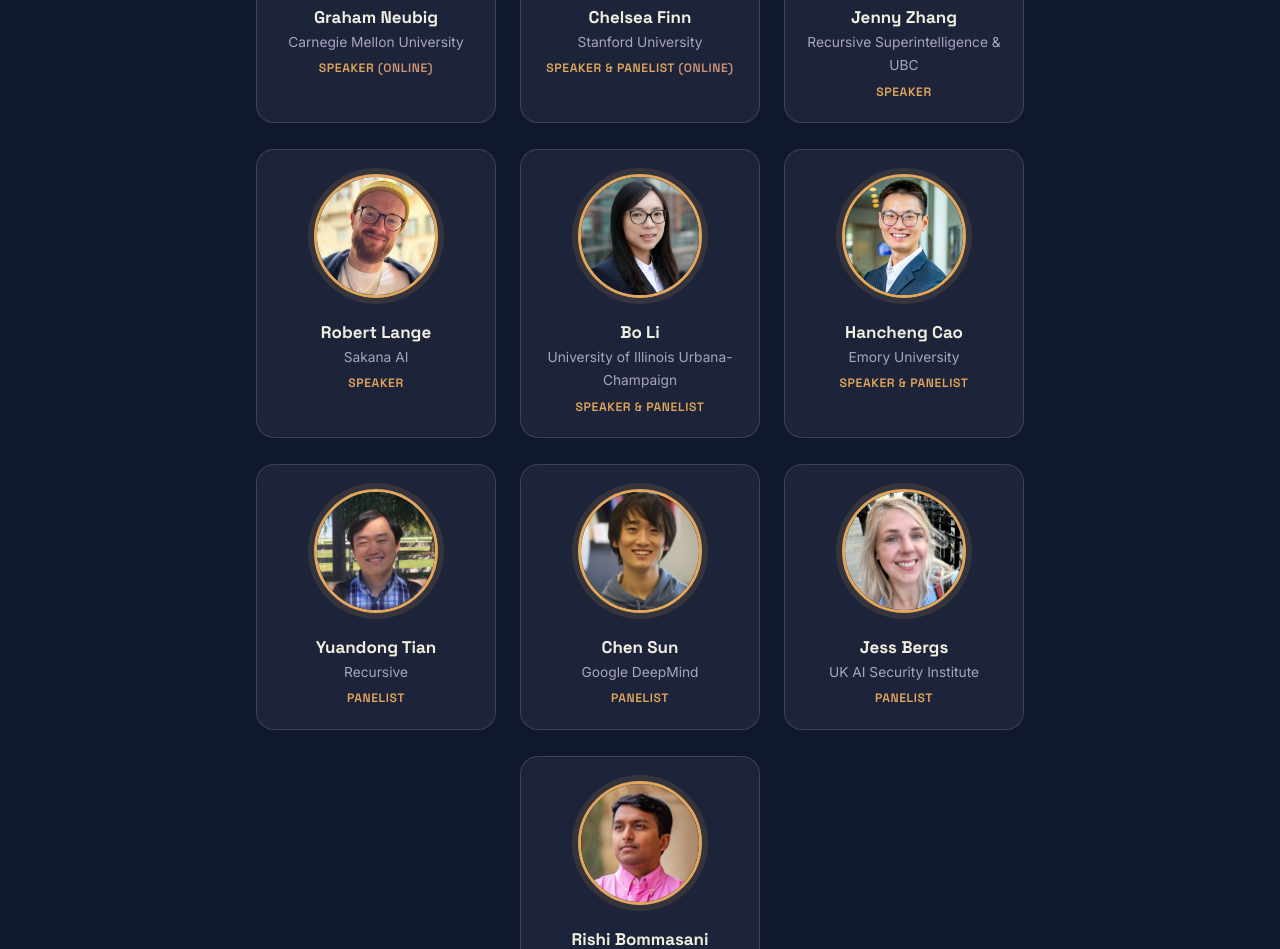
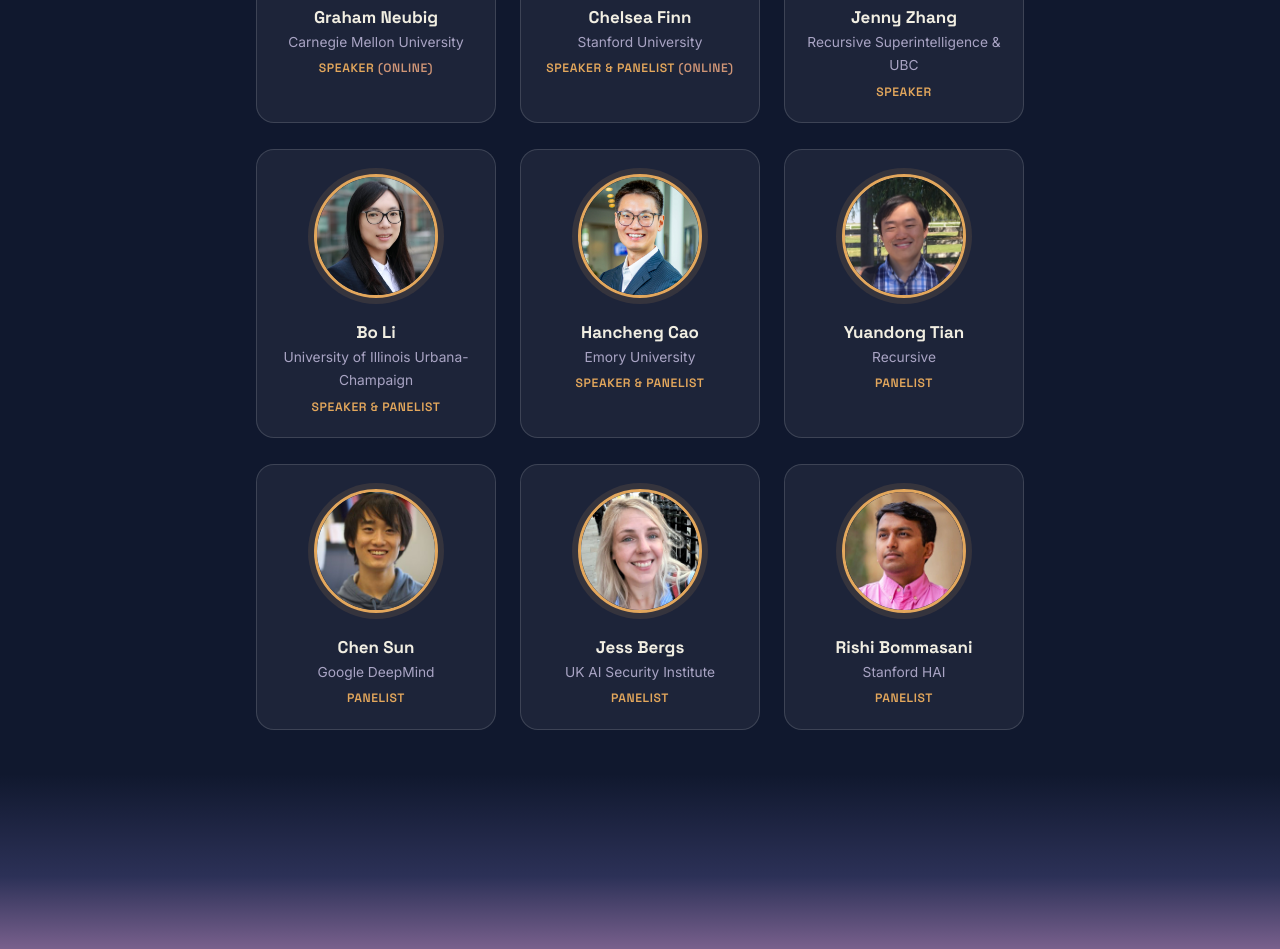
Before and after one commit to meta-agents-workshop/meta-agents-workshop.github.io, a plain HTML site: page index.html in a window 1280 px wide. Shown: the part 2045-2994 px from the top of the page. Drawn offline with Linux system fonts and the light colour scheme.

Commit message:
Remove Robert Lange from the speakers list
Co-Authored-By: Claude Fable 5 <noreply@anthropic.com>
Claude-Session: https://claude.ai/code/session_01XZiAi6QxFJsMB8CFZCAaB3

```diff
--- a/index.html
+++ b/index.html
@@ -289,7 +289,6 @@
           <div class="person"><img class="avatar" src="assets/img/speakers/graham_neubig.jpg" alt="Graham Neubig" /><div class="p-name"><a href="https://www.phontron.com/" target="_blank" rel="noopener">Graham Neubig</a></div><div class="p-affil">Carnegie Mellon University</div><div class="p-role">Speaker <span class="p-tent">(Online)</span></div></div>
           <div class="person"><img class="avatar" src="assets/img/speakers/finn.jpg" alt="Chelsea Finn" /><div class="p-name"><a href="https://ai.stanford.edu/~cbfinn/" target="_blank" rel="noopener">Chelsea Finn</a></div><div class="p-affil">Stanford University</div><div class="p-role">Speaker &amp; Panelist <span class="p-tent">(Online)</span></div></div>
           <div class="person"><img class="avatar" src="assets/img/speakers/jenny_zhang.jpg" alt="Jenny Zhang" /><div class="p-name"><a href="https://www.jennyzhangzt.com/" target="_blank" rel="noopener">Jenny Zhang</a></div><div class="p-affil">Recursive Superintelligence &amp; UBC</div><div class="p-role">Speaker</div></div>
-          <div class="person"><img class="avatar" src="assets/img/speakers/robert_lange.jpg" alt="Robert Lange" /><div class="p-name"><a href="https://roberttlange.com/" target="_blank" rel="noopener">Robert Lange</a></div><div class="p-affil">Sakana AI</div><div class="p-role">Speaker</div></div>
           <div class="person"><img class="avatar" src="assets/img/speakers/bo_li.jpg" alt="Bo Li" /><div class="p-name"><a href="https://aisecure.github.io/" target="_blank" rel="noopener">Bo Li</a></div><div class="p-affil">University of Illinois Urbana-Champaign</div><div class="p-role">Speaker &amp; Panelist</div></div>
           <div class="person"><img class="avatar" src="assets/img/speakers/hancheng_cao.jpg" alt="Hancheng Cao" /><div class="p-name"><a href="https://hanchengcao.me/" target="_blank" rel="noopener">Hancheng Cao</a></div><div class="p-affil">Emory University</div><div class="p-role">Speaker &amp; Panelist</div></div>
           <div class="person"><img class="avatar" src="assets/img/speakers/yuandong_tian.jpg" alt="Yuandong Tian" /><div class="p-name"><a href="https://yuandong-tian.com/" target="_blank" rel="noopener">Yuandong Tian</a></div><div class="p-affil">Recursive</div><div class="p-role">Panelist</div></div>
```
